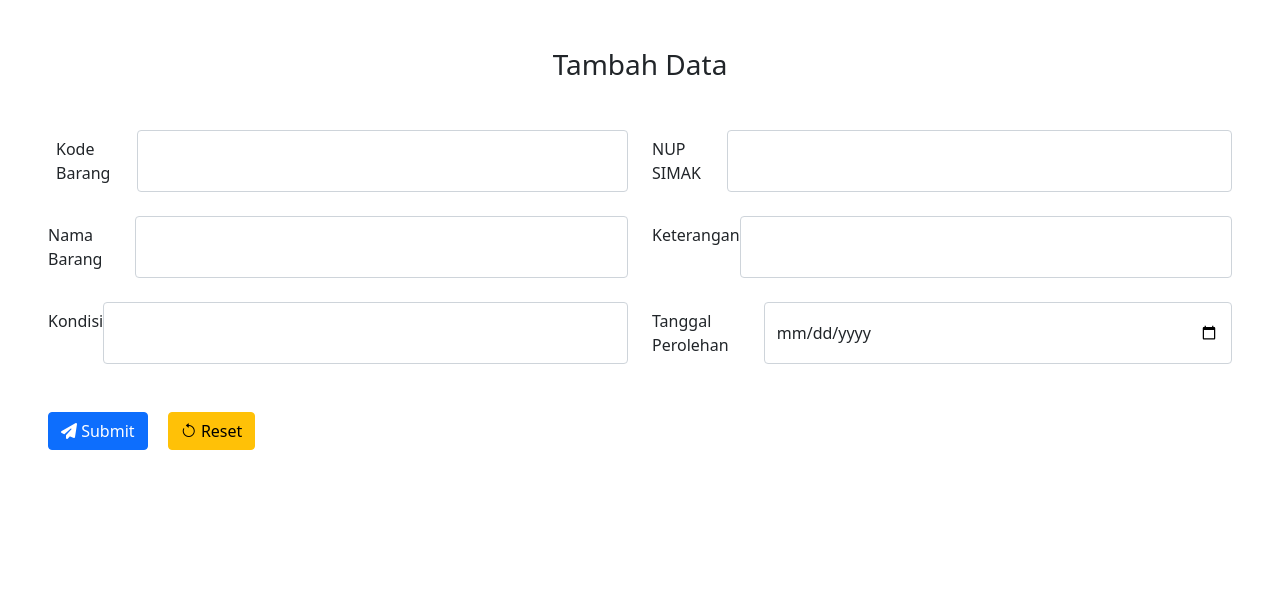
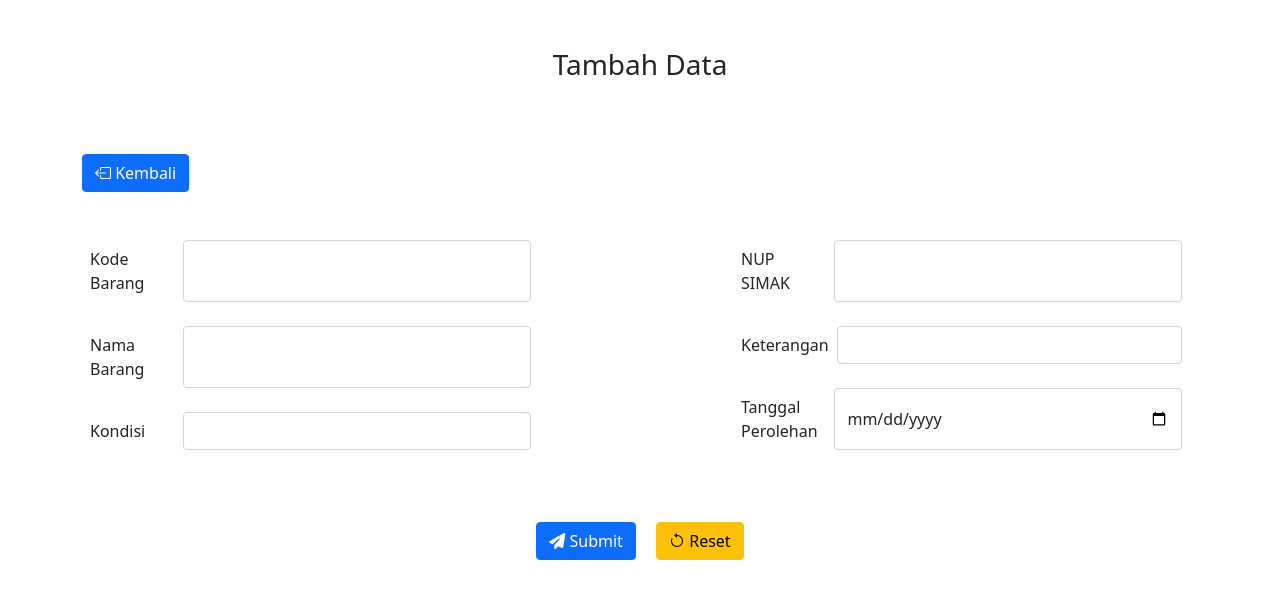
Before and after one commit to naufalHaidar12342/inventarisasi, a CodeIgniter 4 app: template app/Views/pages/InputCS.php in a window 1280 px wide. Shown: the part 56-655 px from the top of the page. Run offline with PHP 8.4 and a stand-in for CodeIgniter, Linux system fonts and the light colour scheme; the template is opened without the code that fills it, so the values that code supplies are empty; some libraries are stand-ins or nearby versions.

Commit message:
mengganti tampilan form sekaligus push bagian dari view

```diff
--- a/app/Views/layout/form.php
+++ b/app/Views/layout/form.php
@@ -1,38 +1,38 @@
-<div class="container-fluid my-4">
+<div class="container d-flex flex-column">
     <!-- baris untuk kode barang dan NUP SIMAK -->
-    <div class="row justify-content-between ms-3 me-4 ps-2 my-4">
+    <div class="row justify-content-between ms-3 me-4 my-4">
         <!-- kolom kiri untuk kode barang-->
         <div class="col-6 d-flex flex-row">
-            <label for="kode-barang" class="ps-2 col-form-label">Kode Barang</label>
+            <label for="kode-barang" class=" w-25 col-form-label">Kode Barang</label>
             <input type="text" class="form-control" id="kode-barang" name="kode-barang">
         </div>
         <!-- kolom kanan -->
         <div class="col-6 d-flex flex-row ">
-            <label for="nup-simak" class=" col-form-label">NUP SIMAK</label>
+            <label for="nup-simak" class="w-25 col-form-label">NUP SIMAK</label>
             <input type="email" class="form-control" id="nup-simak" name="nup-simak">
         </div>
     </div>
     <!-- baris untuk nama barang dan keterangan -->
-    <div class="row justify-content-between mx-4 my-4 ">
+    <div class="row justify-content-between ms-3 me-4 my-4 ">
         <div class="col-6 d-flex flex-row">
-            <label for="nama-barang" class=" col-form-label">Nama Barang</label>
+            <label for="nama-barang" class="w-25 col-form-label">Nama Barang</label>
             <input type="email" class="form-control" id="nama-barang" name="nama-barang">
         </div>
         <!-- kolom kanan -->
         <div class="col-6 d-flex flex-row">
-            <label for="keterangan" class="  col-form-label">Keterangan</label>
+            <label for="keterangan" class="col-form-label w-25">Keterangan</label>
             <input type="email" class="form-control" id="keterangan" name="keterangan">
         </div>
     </div>
     <!-- baris untuk kondisi dan tanggal perolehan -->
-    <div class="row justify-content-between mx-4 my-4">
+    <div class="row justify-content-between ms-3 me-4 my-4">
         <div class="col-6 d-flex flex-row">
-            <label for="kondisi" class=" col-form-label">Kondisi</label>
+            <label for="kondisi" class=" col-form-label w-25">Kondisi</label>
             <input type="text" class="form-control" id="kondisi" name="kondisi">
         </div>
         <!-- kolom kanan -->
         <div class="col-6 d-flex flex-row ">
-            <label for="tgl-perolehan" class="col-form-label">Tanggal Perolehan</label>
+            <label for="tgl-perolehan" class="col-form-label w-25">Tanggal Perolehan</label>
             <input type="date" class="form-control" id="tgl-perolehan">
         </div>
     </div>
--- /dev/null
+++ b/app/Views/layout/form3.php
@@ -0,0 +1,50 @@
+<div class="container d-flex flex-column align-items-center">
+    <!-- baris untuk kode barang dan NUP SIMAK -->
+    <div class="row justify-content-between ms-3 me-4 my-4 w-100">
+        <div class="col-5">
+            <div class="col-12 d-flex flex-row mb-4">
+                <label for="kode-barang" class=" w-25 col-form-label">Kode Barang</label>
+                <input type="text" class="form-control ms-2" id="kode-barang" name="kode-barang">
+            </div>
+            <div class="col-12 d-flex flex-row mb-4">
+                <label for="nama-barang" class="w-25 col-form-label">Nama Barang</label>
+                <input type="email" class="form-control ms-2" id="nama-barang" name="nama-barang">
+            </div>
+            <div class="col-12 d-flex flex-row mb-4">
+                <label for="kondisi" class=" col-form-label w-25">Kondisi</label>
+                <input type="text" class="form-control ms-2" id="kondisi" name="kondisi">
+            </div>
+        </div>
+
+        <div class="col-5">
+            <div class="col-12 d-flex flex-row mb-4">
+                <label for="nup-simak" class="w-25 col-form-label">NUP SIMAK</label>
+                <input type="email" class="form-control ms-2" id="nup-simak" name="nup-simak">
+            </div>
+            <div class="col-12 d-flex flex-row mb-4">
+                <label for="keterangan" class="col-form-label w-25">Keterangan</label>
+                <input type="email" class="form-control ms-2" id="keterangan" name="keterangan">
+            </div>
+            <div class="col-12 d-flex flex-row mb-4">
+                <label for="tgl-perolehan" class="col-form-label w-25">Tanggal Perolehan</label>
+                <input type="date" class="form-control ms-2" id="tgl-perolehan">
+            </div>
+        </div>
+    </div>
+
+    <!-- baris untuk tombol submit dan reset  -->
+    <div class="row d-flex my-4">
+        <div class="col-12">
+            <button type="submit" class="btn btn-primary mx-2" name="submit">
+                <i class="fa fa-paper-plane" aria-hidden="true"></i>
+                Submit
+            </button>
+
+            <button type="reset" class="btn btn-warning mx-2">
+                <i class="bi bi-arrow-counterclockwise"></i>
+                Reset
+            </button>
+        </div>
+    </div>
+
+</div>
--- a/app/Views/pages/InputCS.php
+++ b/app/Views/pages/InputCS.php
@@ -3,19 +3,20 @@
 <?= $this->section('content'); ?>
 <h2 class="fs-3 text-center mb-5 mt-5"> Tambah Data</h2>
 
+<!-- tombol kembali ke halaman cs -->
+<div class="container d-flex flex-column align-items-start">
+    <a href="" class="btn btn-primary my-4">
+        <i class="bi bi-box-arrow-left "></i>
+        Kembali
+    </a>
+</div>
+
 <form action="/Inventarisasi/saveCS" method="post">
     <?= csrf_field(); ?>
-    <?= $this->include('layout/form'); ?>
 
-    <button type="submit" class="btn btn-primary ms-5 my-4" name="submit">
-        <i class="fa fa-paper-plane" aria-hidden="true"></i>
-        Submit
-    </button>
+    <?= $this->include('layout/form3'); ?>
 
-    <button type="reset" class="btn btn-warning ms-3 my-4">
-        <i class="bi bi-arrow-counterclockwise"></i>
-        Reset
-    </button>
+
 </form>
 
 
--- a/app/Views/pages/PilihAksi.php
+++ b/app/Views/pages/PilihAksi.php
@@ -35,7 +35,7 @@
                 <h5 class="card-title">Pindah Ruangan</h5>
                 <p class="card-text">With supporting text below as a natural lead-in to additional content.</p>
 
-                <a href="#" class="btn btn-primary">
+                <a href="/Inventarisasi/ruanganBMU" class="btn btn-primary">
                     Masuk
                     <i class="bi bi-box-arrow-in-right"></i>
                 </a>
```
Also changed, not shown: app/Controllers/Inventarisasi.php (+7 -0 lines), app/Views/pages/BarangCS.php (+22 -13 lines), app/Views/pages/PindahRuanganBMU.php (added, +24 -0 lines).
